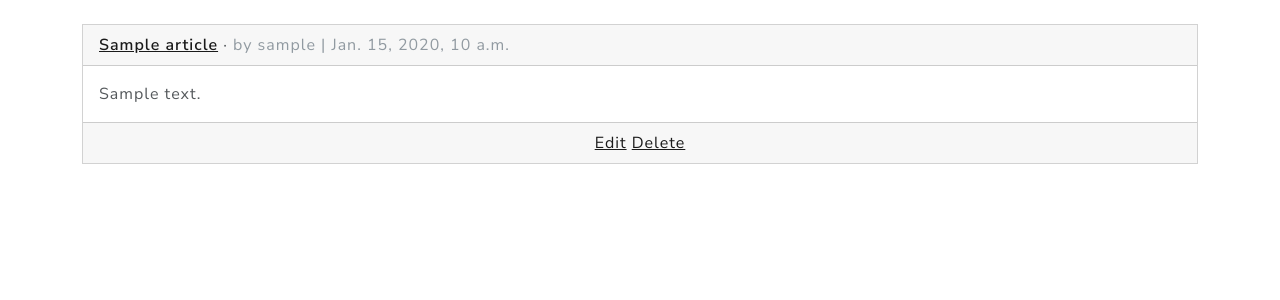
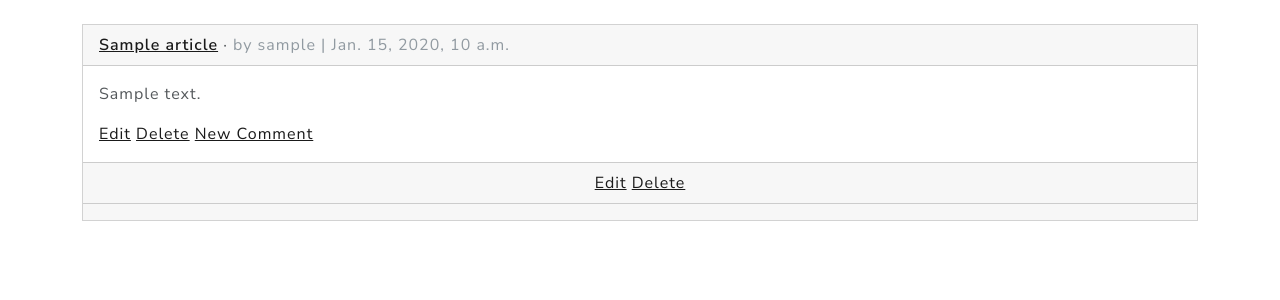
Before and after one commit to AryankaR-hub/django_news_artical, a Django app: page /articles/ in a window 1280 px wide. Shown: the part 92-392 px from the top of the page. Run offline with Django 5.2, Linux system fonts and the light colour scheme; a user stored in the database is signed in; tables that the repository leaves empty hold one stand-in row (values such as "Sample post").

Commit message:
comments app

```diff
--- /dev/null
+++ b/articles/forms.py
@@ -0,0 +1,6 @@
+from django import forms
+from .models import Comment
+class CommentForm(forms.ModelForm):
+    class Meta:
+        model = Comment
+        fields = ("comment",)
--- a/articles/models.py
+++ b/articles/models.py
@@ -1,16 +1,37 @@
- # articles/models.py
 from django.conf import settings
 from django.db import models
 from django.urls import reverse
+
 class Article(models.Model):
     title = models.CharField(max_length=255)
     body = models.TextField()
     date = models.DateTimeField(auto_now_add=True)
     author = models.ForeignKey(
         settings.AUTH_USER_MODEL,
-        on_delete=models.CASCADE,
- )
+        on_delete=models.CASCADE
+    )
+
     def __str__(self):
         return self.title
+
     def get_absolute_url(self):
         return reverse("article_detail", kwargs={"pk": self.pk})
+
+
+class Comment(models.Model):  # ✅ Kept `comment` Field
+    article = models.ForeignKey(
+        Article,
+        on_delete=models.CASCADE,
+        related_name="comments"  # ✅ Added related_name for easier queries
+    )
+    comment = models.CharField(max_length=140)  # ✅ Kept `comment`
+    author = models.ForeignKey(
+        settings.AUTH_USER_MODEL,
+        on_delete=models.CASCADE
+    )
+
+    def __str__(self):
+        return self.comment  # ✅ Still returns `comment`
+
+    def get_absolute_url(self):
+        return reverse("article_list")
--- a/articles/views.py
+++ b/articles/views.py
@@ -1,37 +1,83 @@
- # articles/views.py
-from django.contrib.auth.mixins import( LoginRequiredMixin,UserPassesTestMixin)
-from django.views.generic import ListView, DetailView
+from django.views import View
+from django.contrib.auth.mixins import LoginRequiredMixin, UserPassesTestMixin
+from django.views.generic import ListView, DetailView, FormView
+from django.views.generic.detail import SingleObjectMixin
 from django.views.generic.edit import CreateView, UpdateView, DeleteView
-from django.urls import reverse_lazy
+from django.urls import reverse_lazy, reverse
+
 from .models import Article
-class ArticleListView(LoginRequiredMixin, ListView): # new
+from .forms import CommentForm
+
+# New ArticleView class
+class ArticleView(ListView):
+    model = Article
+    template_name = "article_view.html"
+    context_object_name = "articles"
+
+class ArticleListView(ListView):
     model = Article
     template_name = "article_list.html"
-class ArticleDetailView(LoginRequiredMixin, DetailView): # new
+
+    def get_context_data(self, **kwargs):
+        context = super().get_context_data(**kwargs)
+        context["form"] = CommentForm()
+        return context
+
+class CommentGet(DetailView): # new
     model = Article
     template_name = "article_detail.html"
-class ArticleUpdateView(LoginRequiredMixin,UserPassesTestMixin, UpdateView): # new
+    def get_context_data(self, **kwargs):
+        context = super().get_context_data(**kwargs)
+        context["form"] = CommentForm()
+        return context
+class CommentPost(SingleObjectMixin, FormView): # new
     model = Article
-    fields = (
-        "title",
-        "body",
- )
+    form_class = CommentForm
+    template_name = "article_detail.html"
+    def post(self, request, *args, **kwargs):
+        self.object = self.get_object()
+        return super().post(request, *args, **kwargs)
+    def form_valid(self, form):
+        comment = form.save(commit=False)
+        comment.article = self.object
+        comment.author = self.request.user
+        comment.save()
+        return super().form_valid(form)
+    def get_success_url(self):
+        article = self.object
+        return reverse("article_detail", kwargs={"pk": article.pk})
+
+class ArticleDetailView(LoginRequiredMixin, View):
+    def get(self, request, *args, **kwargs):
+        view = CommentGet.as_view()
+        return view(request, *args, **kwargs)
+def post(self, request, *args, **kwargs):
+    view = CommentPost.as_view()
+    return view(request, *args, **kwargs)
+
+class ArticleUpdateView(LoginRequiredMixin, UserPassesTestMixin, UpdateView):
+    model = Article
+    fields = ("title", "body")
     template_name = "article_edit.html"
-    def test_func(self): # new
+
+    def test_func(self):
         obj = self.get_object()
         return obj.author == self.request.user
-class ArticleDeleteView(LoginRequiredMixin,UserPassesTestMixin, DeleteView): # new
+
+class ArticleDeleteView(LoginRequiredMixin, UserPassesTestMixin, DeleteView):
     model = Article
     template_name = "article_delete.html"
     success_url = reverse_lazy("article_list")
 
-    def test_func(self): # new
+    def test_func(self):
         obj = self.get_object()
         return obj.author == self.request.user
+
 class ArticleCreateView(LoginRequiredMixin, CreateView):
     model = Article
     template_name = "article_new.html"
-    fields = ("title", "body",)
+    fields = ("title", "body")
+
     def form_valid(self, form):
         form.instance.author = self.request.user
         return super().form_valid(form)
--- a/templates/article_list.html
+++ b/templates/article_list.html
@@ -13,7 +13,13 @@
       {{ article.date }}</span>
   </div>
 <div class="card-body">
-    {{ article.body }}
+  <p>{{ article.body }}</p>
+  {% if article.author.pk == request.user.pk %}
+    <a href="{% url 'article_edit' article.pk %}">Edit</a>
+    <a href="{% url 'article_delete' article.pk %}">Delete</a>
+  {% endif %}
+  <a href="{{ article.get_absolute_url }}">New Comment</a>
+
 </div>
 <div class="card-footer text-center text-muted">
     <!-- new links here!-->
@@ -22,7 +28,17 @@
     <a href="{% url 'article_delete' article.pk %}">Delete</a>
     {% endif %}
 </div>
+<div class="card-footer">
+    {% for comment in article.comment_set.all %}
+    <p>
+      <span class="fw-bold">
+        {{ comment.author }} &middot;
+      </span>
+      {{ comment }}
+    </p>
+    {% endfor %}
+   </div>
 </div>
-<br />
+<br/>
 {% endfor %}
 {% endblock content %}
```
Also changed, not shown: articles/admin.py (+9 -1 lines), templates/article_detail.html (+20 -7 lines), articles/migrations/0002_comment.py (added), 1 other file.
